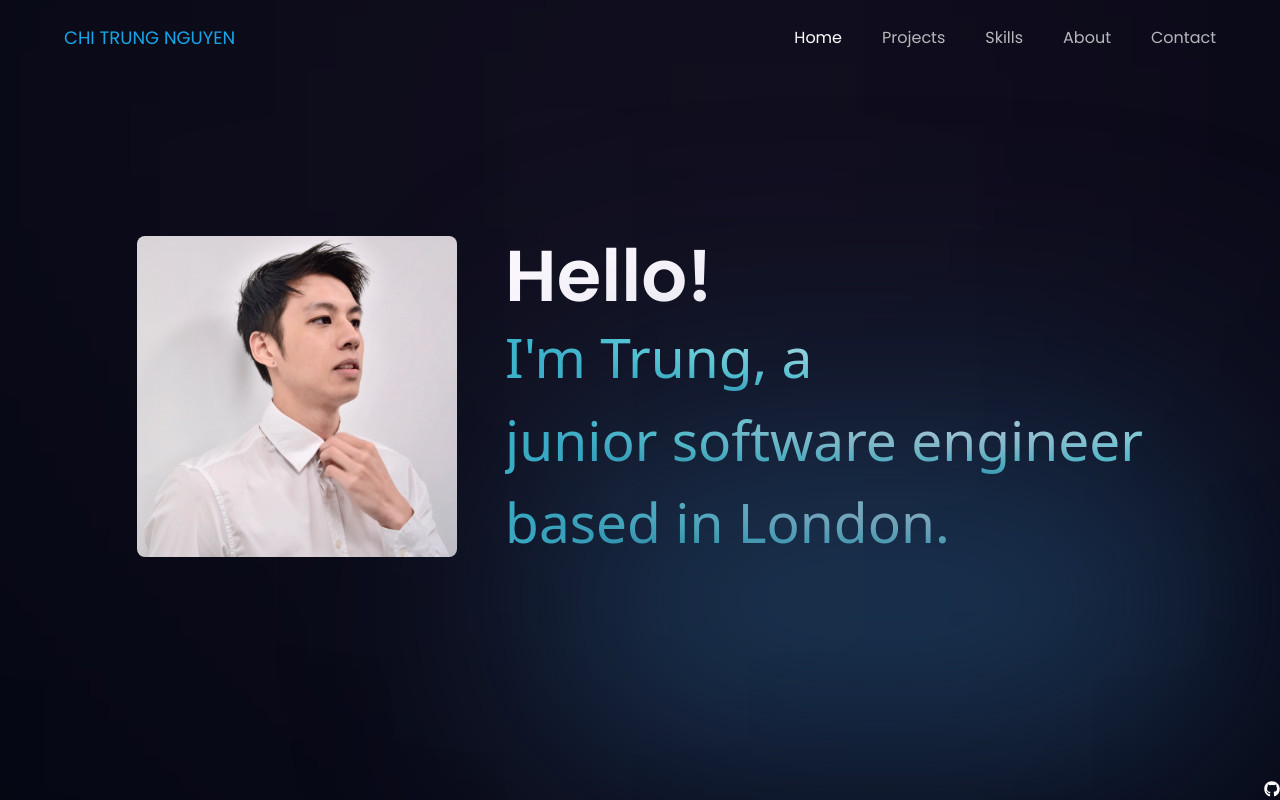
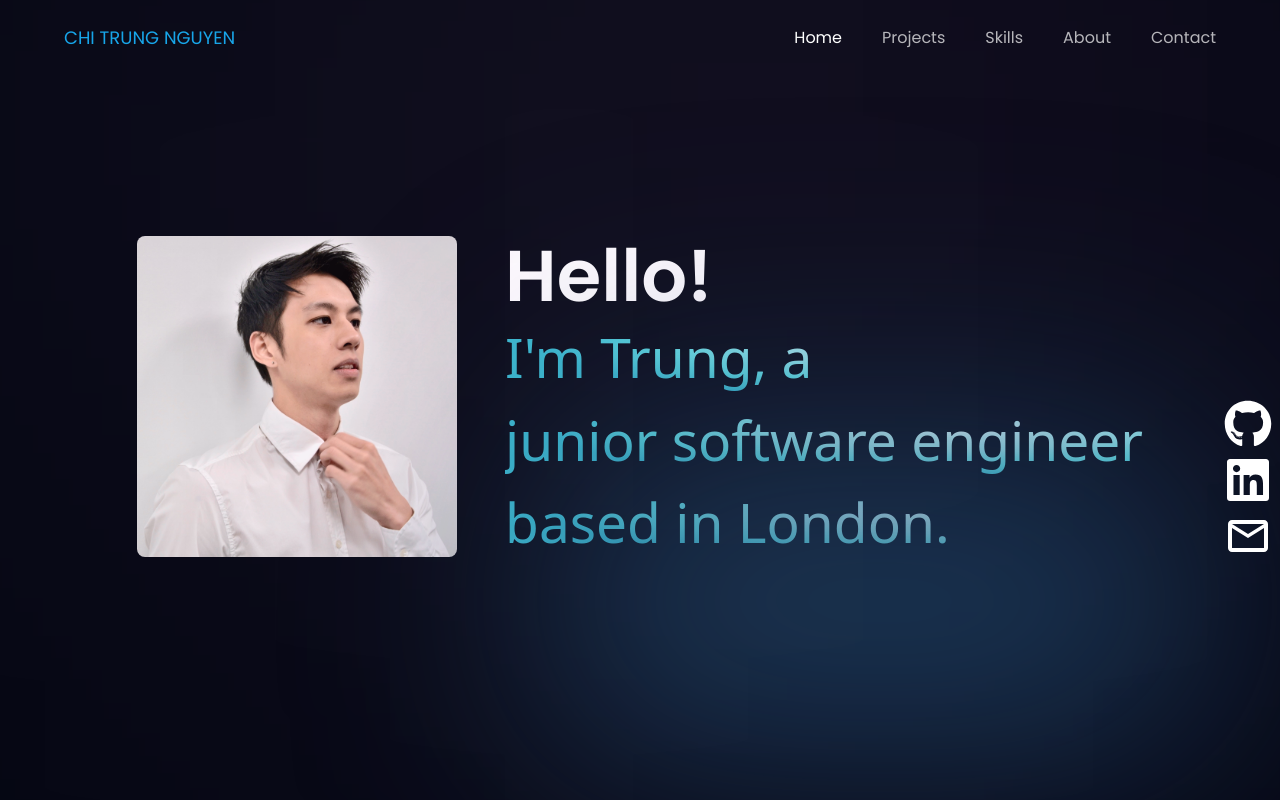
Before and after one commit to Puzzles65/portfolio_vite, a React (Vite) app: page / in a window 1280 px wide. Shown: the top 800 px of the page. Built offline with nearby package versions, Linux system fonts and the light colour scheme.

Commit message:
styling to the sidebar contact

```diff
--- a/src/components/Sidebar.jsx
+++ b/src/components/Sidebar.jsx
@@ -1,30 +1,40 @@
-import { FaGithub, FaLinkedin } from "./SkillsIcons";
+import { FaGithub, FaLinkedin, MdOutlineMailOutline } from "./SkillsIcons";
 import ContactLinks from "./ContactLinks";
 
 
 function Sidebar() {
   return (
-    <aside className="sticky top-20 right-0 z-15">
-      <nav className="">
+    <aside className="fixed top-1/2 right-0 z-15 mr-2">
+      <nav>
         <ul className="flex flex-col items-end">
           <li className="mb-2">
             <a
               href={ContactLinks.github}
               target="_blank"
               rel="noopener noreferrer"
-              className="text-white"
+              className="text-white sm:text-5xl"
             >
               <FaGithub />
             </a>
           </li>
-          <li>
+          <li className="mb-2">
             <a
               href={ContactLinks.linkedIn}
               target="_blank"
               rel="noopener noreferrer"
-              className="text-white"
+              className="text-white sm:text-5xl"
             >
               <FaLinkedin />
+            </a>
+          </li>
+          <li>
+            <a
+              href={ContactLinks.email}
+              target="_blank"
+              rel="noopener noreferrer"
+              className="text-white sm:text-5xl"
+            >
+              <MdOutlineMailOutline />
             </a>
           </li>
         </ul>
--- a/src/components/SkillsIcons.js
+++ b/src/components/SkillsIcons.js
@@ -17,6 +17,8 @@ import { SiPostman } from "react-icons/si";
 import { FaGithub } from "react-icons/fa";
 import { SiTailwindcss } from "react-icons/si";
 import { FaLinkedin } from "react-icons/fa";
+import { MdOutlineMailOutline } from "react-icons/md";
+
 
 
 export {
@@ -39,4 +41,5 @@ export {
   SiTailwindcss,
   MdOutlineWeb,
   FaLinkedin,
+  MdOutlineMailOutline,
 };
```
